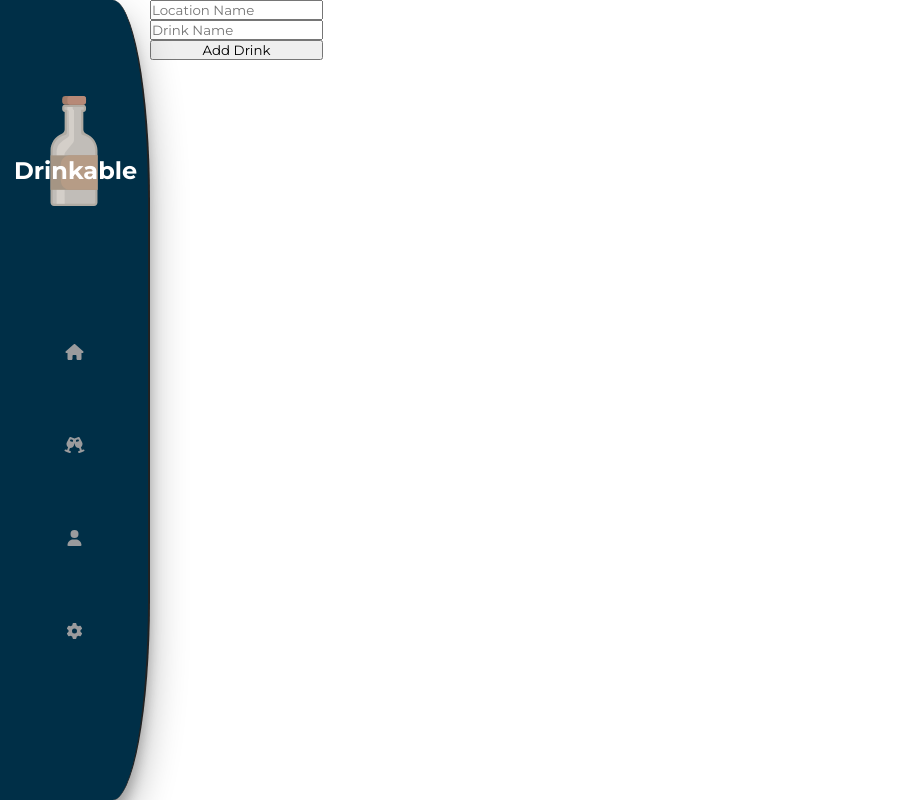
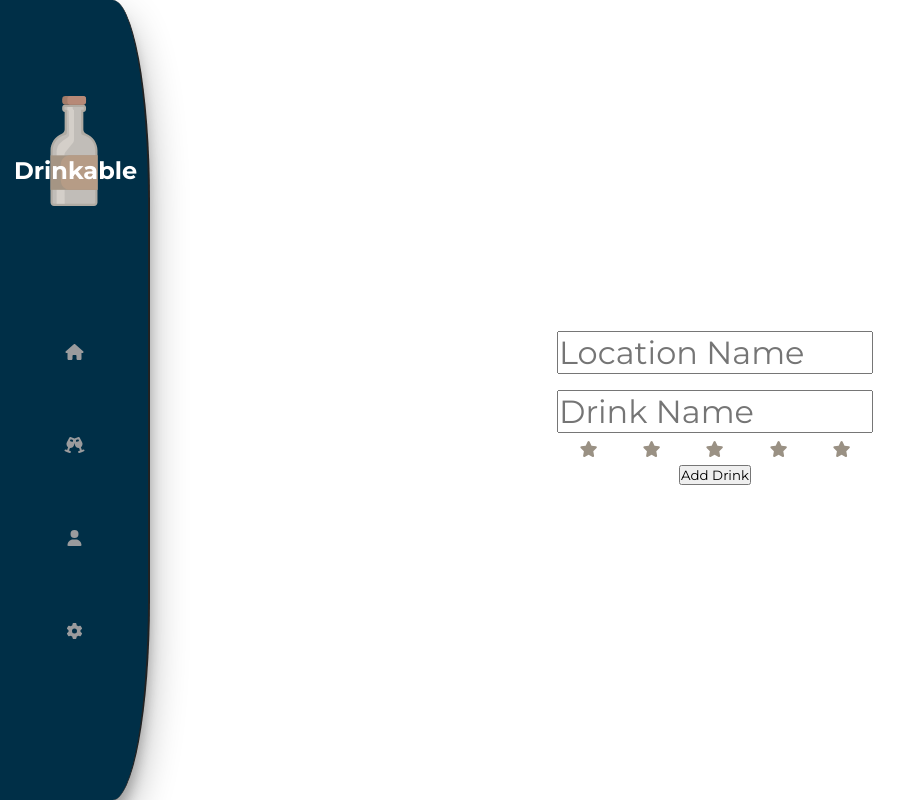
Before and after one commit to Jephsenn/LiquorLover, a Next.js app: page /add in a window 1280 px wide. Shown: the whole page, without its empty margins (0-920 px from the left). Built offline with nearby package versions, Linux system fonts and the light colour scheme; no server answers; the database is empty.

Commit message:
add page

```diff
--- a/pages/add.tsx
+++ b/pages/add.tsx
@@ -1,3 +1,5 @@
+import { faLocationDot, faStar, faMinusCircle } from "@fortawesome/free-solid-svg-icons";
+import { FontAwesomeIcon } from "@fortawesome/react-fontawesome";
 import { drink_types, locations, PrismaClient } from "@prisma/client";
 import { GetServerSideProps } from "next";
 import axios from "axios";
@@ -15,6 +17,8 @@ type State = {
   drinkText: string;
   location?: locations;
   drink?: drink_types;
+  rating: number;
+  hover: number;
 };
 
 
@@ -41,6 +45,8 @@ export default class Add extends Component<Props, State> {
     this.state = {
       locationText: "",
       drinkText: "",
+      rating: 0,
+      hover: 0,
     };
   }
 
@@ -65,7 +71,7 @@ export default class Add extends Component<Props, State> {
   };
 
   render() {
-    const { locationText, drinkText } = this.state;
+    const { locationText, drinkText, rating } = this.state;
     return (
       <Layout page="add">
         <div className={styles.add}>
@@ -85,6 +91,53 @@ export default class Add extends Component<Props, State> {
             onChange={this.onChange}
   />*/}
           <Autocomplete suggestions={this.props.drinkNames} placeholder="Drink Name"/>
+          <div className={styles.rating_container}>
+            <FontAwesomeIcon
+              icon={faStar}
+              className={rating > 0 ? styles.star_full : styles.star_empty}
+              onMouseOver={() => this.setState({hover: 1})}
+              style={{
+                color: this.state.hover > 0 ? "#f4e285" : "#9a9184"
+              }}
+              onMouseOut={() => this.setState({hover: 0})}
+            />
+            <FontAwesomeIcon
+              icon={faStar}
+              className={rating > 1 ? styles.star_full : styles.star_empty}
+              onMouseOver={() => this.setState({hover: 2})}
+              style={{
+                color: this.state.hover > 1 ? "#f4e285" : "#9a9184"
+              }}
+              onMouseOut={() => this.setState({hover: 0})}
+            />
+            <FontAwesomeIcon
+              icon={faStar}
+              className={rating > 2 ? styles.star_full : styles.star_empty}
+              onMouseOver={() => this.setState({hover: 3})}
+              style={{
+                color: this.state.hover > 2 ? "#f4e285" : "#9a9184"
+              }}
+              onMouseOut={() => this.setState({hover: 0})}
+            />
+            <FontAwesomeIcon
+              icon={faStar}
+              className={rating > 3 ? styles.star_full : styles.star_empty}
+              onMouseOver={() => this.setState({hover: 4})}
+              style={{
+                color: this.state.hover > 3 ? "#f4e285" : "#9a9184"
+              }}
+              onMouseOut={() => this.setState({hover: 0})}
+            />
+            <FontAwesomeIcon
+              icon={faStar}
+              className={rating > 4 ? styles.star_full : styles.star_empty}
+              onMouseOver={() => this.setState({hover: 5})}
+              style={{
+                color: this.state.hover > 4 ? "#f4e285" : "#9a9184"
+              }}
+              onMouseOut={() => this.setState({hover: 0})}
+            />
+          </div>
           <button onClick={this.addRecord}>Add Drink</button>
         </div>
       </Layout>
--- a/src/components/autocomplete.tsx
+++ b/src/components/autocomplete.tsx
@@ -119,6 +119,7 @@ export default class Autocomplete extends Component<Props, State> {
       return (
         <Fragment>
           <input
+            className={styles.input}
             type="text"
             onChange={onChange}
             onKeyDown={onKeyDown}
--- a/styles/Add.module.css
+++ b/styles/Add.module.css
@@ -1,5 +1,31 @@
 .add {
-    display: flex;
-    flex-direction: column;
+  display: flex;
+  flex-direction: column;
+  width: 100%;
+  max-width: 100%;
+  justify-content: center;
+  align-items: center;
+}
 
+.star_full {
+  margin: 0.5rem;
+  width: 50px;
+  color: #f4e285;
 }
+
+.star_empty {
+  margin: 0.5rem;
+  width: 50px;
+  color: #9a9184;
+}
+
+.star_empty:hover {
+  color: #f4e285;
+}
+
+.rating_container {
+  display: flex;
+  flex-direction: row;
+  width: calc(300px + 1rem);
+  justify-content: center;
+}
--- a/styles/Autocomplete.module.css
+++ b/styles/Autocomplete.module.css
@@ -1,6 +1,13 @@
 .no_suggestions {
 color: #999;
 padding: 0.5rem;
+}
+
+.input {
+    width: calc(300px + 1rem);
+    max-height: 143px;
+    font-size: 32px;
+    margin: 1rem 0 0 0;
 }
 
 .suggestions {
```
